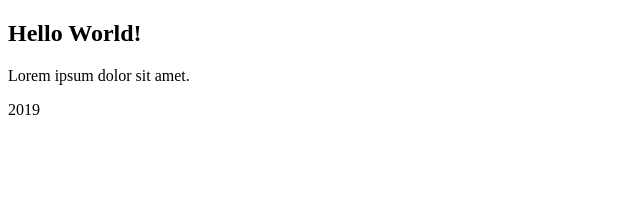
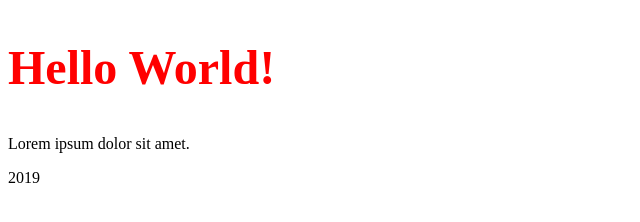
Before and after one commit to mcclernonsean/VCT1121, a plain HTML site: page index.html in a window 1280 px wide. Shown: the whole page, without its empty margins (0-640 px from the left). Drawn offline with Linux system fonts and the light colour scheme.

Commit message:
added style

```diff
--- a/index.html
+++ b/index.html
@@ -5,6 +5,10 @@
     <meta name="viewport" content="width=device-width, initial-scale=1.0">
     <meta http-equiv="X-UA-Compatible" content="ie=edge">
     <title>VCT1121 Git Demo</title>
+    <style>
+        h1 {color: red;
+        font-size: 3em;}
+    </style>
 </head>
 <body>
     <section>
```
